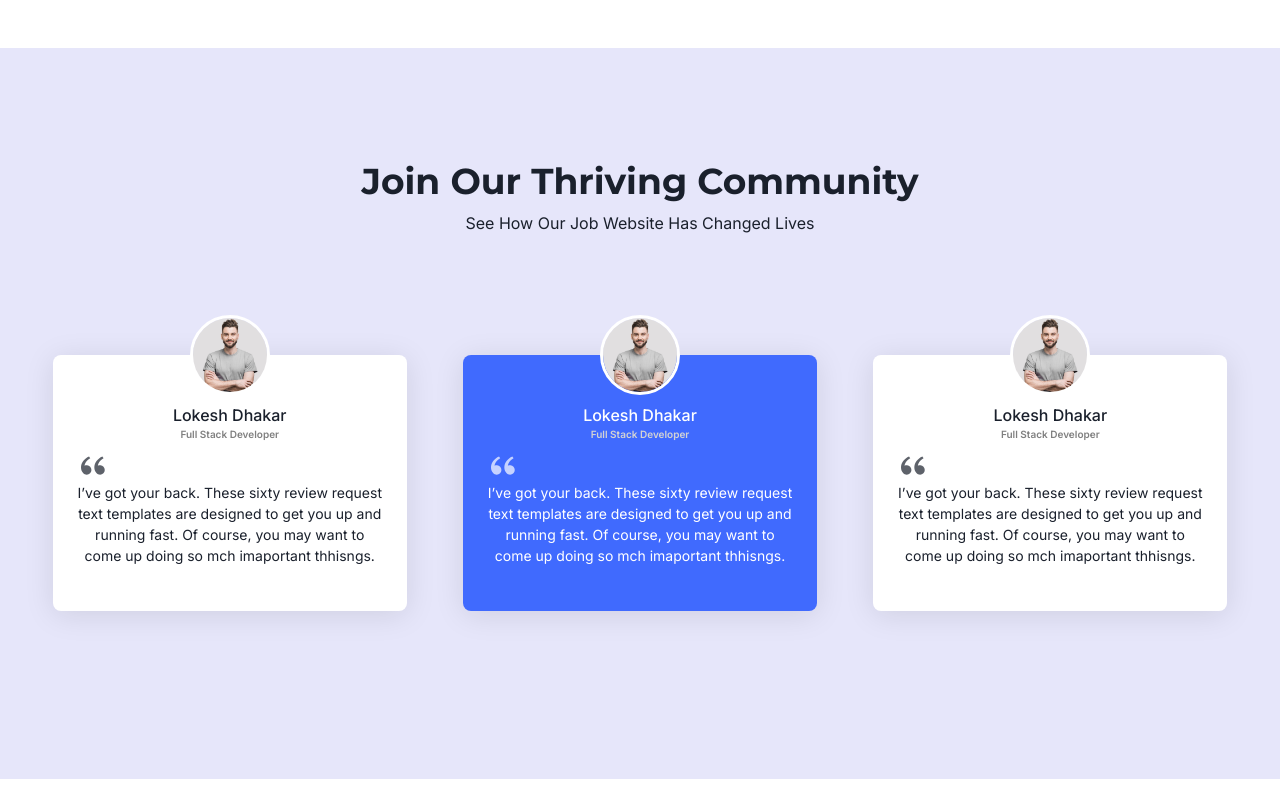
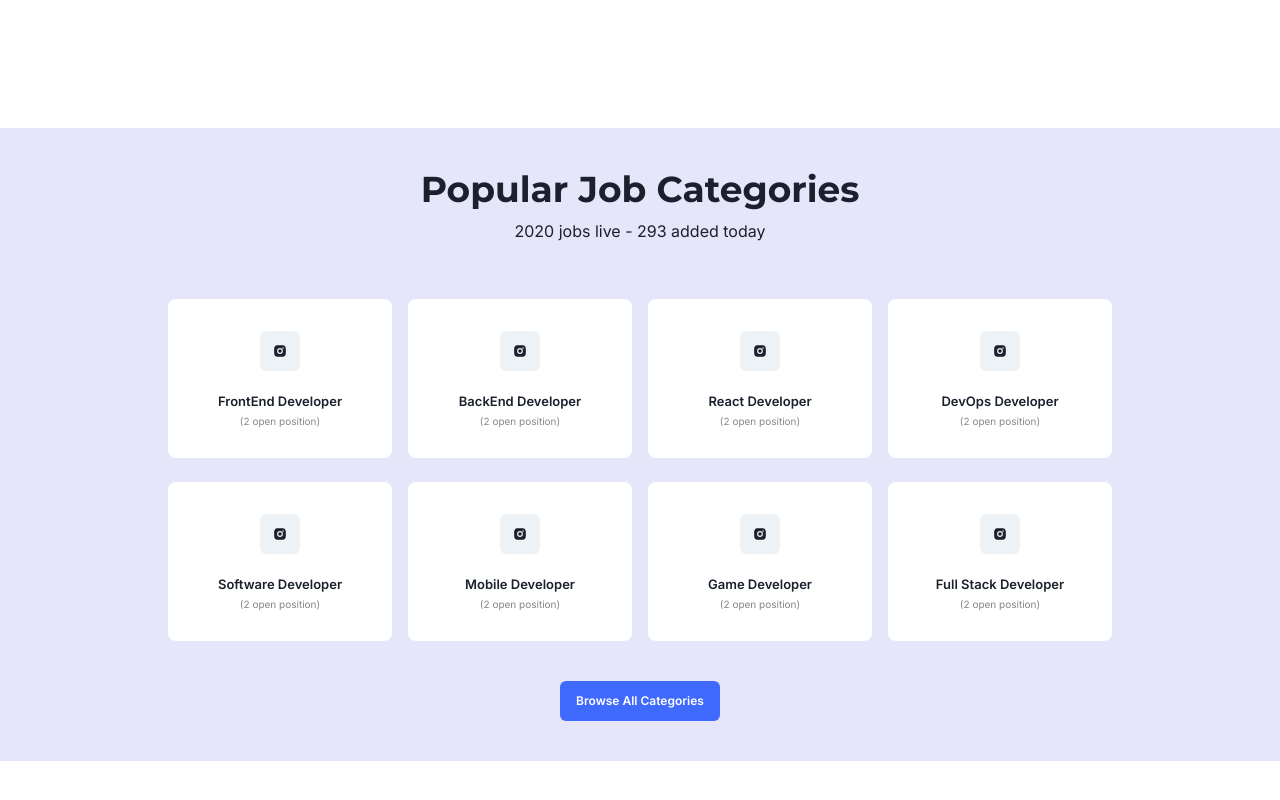
Before and after one commit to scopeseeker/scopeseeker-frontend, a Next.js app: page / in a window 1280 px wide. Shown: the part 800-1600 px from the top of the page. Built offline with nearby package versions, Linux system fonts and the light colour scheme.

Commit message:
comp: categories section added

```diff
--- a/pages/index.tsx
+++ b/pages/index.tsx
@@ -3,6 +3,7 @@ import { HStack } from '@chakra-ui/react';
 import Testimonials from '@/component/sections/Testimonials';
 import FAQ from '@/component/sections/FAQ';
 import Works from '@/component/sections/Works';
+import Categories from '@/component/sections/Categories';
 
 export default function Home() {
   return (
@@ -17,6 +18,7 @@ export default function Home() {
         <link rel="icon" href="/favicon.ico" />
       </Head>
       <HStack w={'full'} h={'100vh'}></HStack>
+      <Categories/>
       <Testimonials />
       <FAQ />
       <Works />
```
